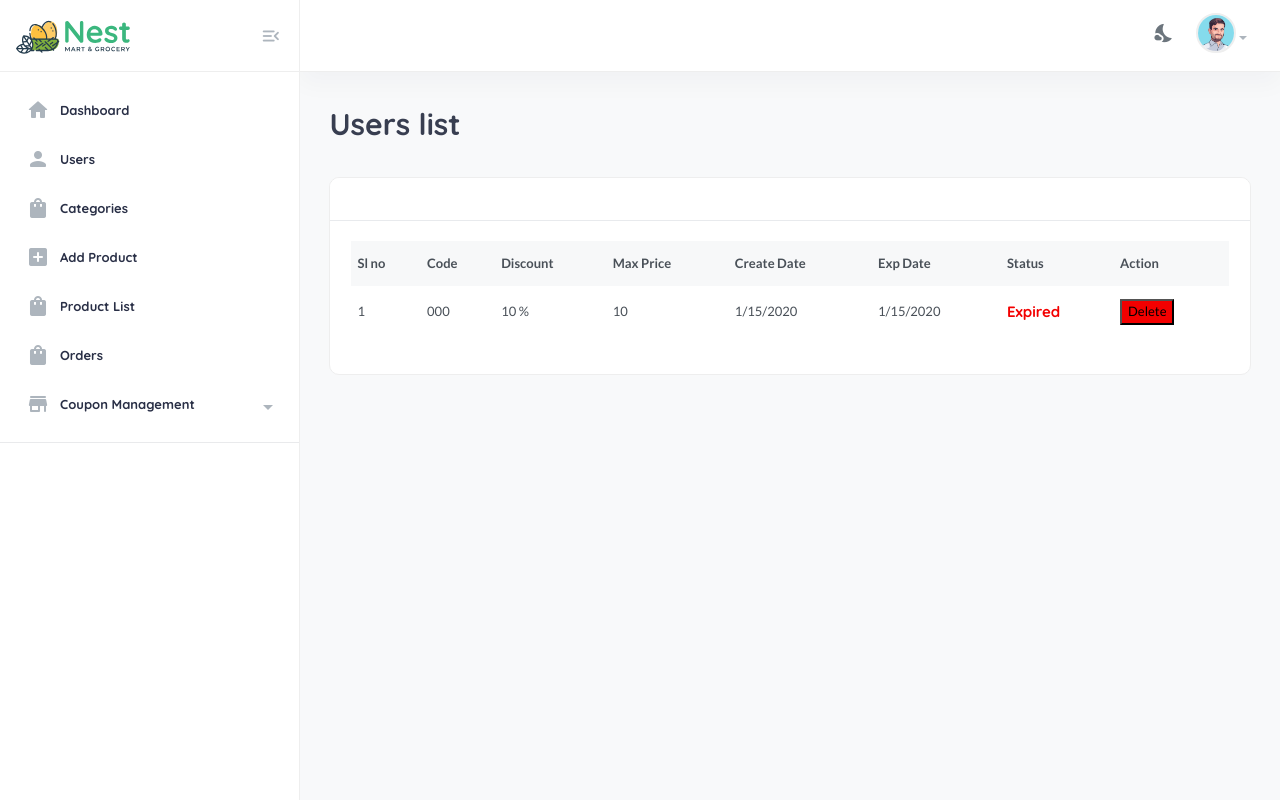
After one commit to muneer-s/ProjectOne, a Node project: template views/adminSide/couponList.ejs in a window 1280 px wide. The commit adds this page. Run offline with Node 20 templates, Linux system fonts and the light colour scheme; the template is opened without the code that fills it: most values are stand-ins (such as "Sample title", 1, 10 or a date in 2020); some libraries are stand-ins or nearby versions.

Commit message:
Mar 4 12:48

```diff
--- a/routes/adminRoute.js
+++ b/routes/adminRoute.js
@@ -63,6 +63,7 @@ admin_route.post('/unblockUserStatus',adminController.unBlockuser);
 admin_route.get('/adminCouponController',isAdminLogin,adminCouponController.loadCouponPage)
 // save coupon
 admin_route.post('/couponSave',adminCouponController.saveCoupon)
-
+admin_route.get('/couponList',isAdminLogin,adminCouponController.viewCoupon)
+admin_route.get('/deleteCoupon',adminCouponController.deleteCoupon)
 
 module.exports = admin_route;
--- a/views/adminLayout/adminHeader.ejs
+++ b/views/adminLayout/adminHeader.ejs
@@ -114,7 +114,7 @@
                         </a>
                         <div class="submenu">
                             <a href="/adminCouponController">Add Coupon</a>
-                            <a href="page-sellers-list.html">View</a>
+                            <a href="/couponList">View</a>
                         </div>
                     </li>
 
--- /dev/null
+++ b/views/adminSide/couponList.ejs
@@ -0,0 +1,89 @@
+
+<%-include("../adminLayout/adminHeader")    %>
+
+
+
+
+<section class="content-main">
+    <div class="content-header">
+        <div>
+            <h2 class="content-title card-title">Users list</h2>
+        </div>
+    </div>
+    <div class="card mb-4">
+        <header class="card-header">
+            <div class="row gx-3">
+                <!-- <div class="col-lg-4 col-md-6 me-auto">
+                    <input type="text" id="userNameSearchInput" placeholder="Search by Name..." class="form-control" />
+                </div> -->
+            </div>
+        </header>
+        <!-- card-header end// -->
+        <div class="card-body">
+            <div class="table-responsive">
+                <table class="table table-hover">
+                    <thead>
+                        <tr>
+                            <th>Sl no</th>
+                            <th scope="col">Code</th>
+                            <th scope="col">Discount</th>
+                            <th scope="col">Max Price</th>
+                            <th scope="col">Create Date</th>
+                            <th scope="col">Exp Date</th>
+                            <th scope="col">Status</th>
+                            <th scope="col" >Action</th>
+                        </tr>
+                    </thead>
+                    <tbody>
+
+
+
+                    <% for(var i=0;i<coupon.length;i++){ %>
+                        <tr>
+                            <td><%-i+1 %></td>
+                            <td><b><%-coupon[i].Code %></b></td>
+                            <td><%-coupon[i].Discount  %> %</td>
+                            <td><%-coupon[i].MaxPrice %></td>
+                            <td><%-coupon[i].createdDate.toLocaleDateString() %></td>
+                            <td><%-coupon[i].expiryDate.toLocaleDateString() %></td>
+
+                                <% if(coupon[i].status === true){ %>
+                                    <td class="text-success">
+                                        <h5>Active</h5>
+                                    </td>
+                                    <% }else{ %>
+                                        <td>
+                                            <h5 class="text-danger">Expired</h5>
+                                        </td>
+
+                                        <% } %>
+
+                                        <td><a href="/deleteCoupon?id=<%-coupon[i]._id %>"><button class="bg-danger ">Delete</button></a></td>
+
+                    </tr>
+
+                        <% } %>
+
+                    </tbody>
+                </table>
+                <!-- table-responsive.// -->
+            </div>
+        </div>
+        <!-- card-body end// -->
+    </div>
+    <!-- card end// -->
+    <!-- <div class="pagination-area mt-15 mb-50">
+        <nav aria-label="Page navigation example">
+            <ul class="pagination justify-content-start">
+                <li class="page-item active"><a class="page-link" href="#">01</a></li>
+                <li class="page-item"><a class="page-link" href="#">02</a></li>
+                <li class="page-item"><a class="page-link" href="#">03</a></li>
+                <li class="page-item"><a class="page-link dot" href="#">...</a></li>
+                <li class="page-item"><a class="page-link" href="#">16</a></li>
+                <li class="page-item">
+                    <a class="page-link" href="#"><i class="material-icons md-chevron_right"></i></a>
+                </li>
+            </ul>
+        </nav>
+    </div> -->
+</section>
```
Also changed, not shown: controllers/adminCouponController.js (+33 -0 lines).
